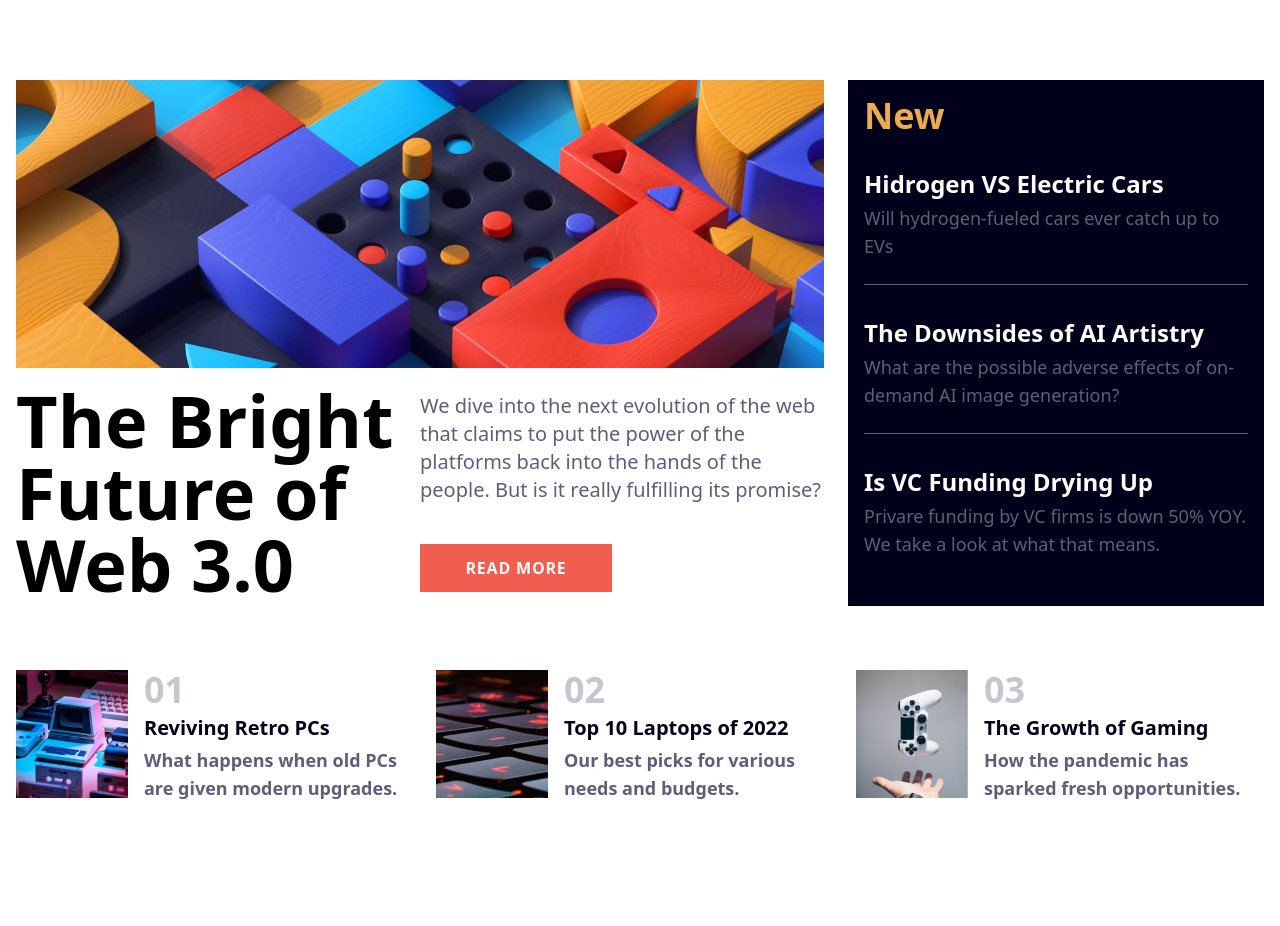
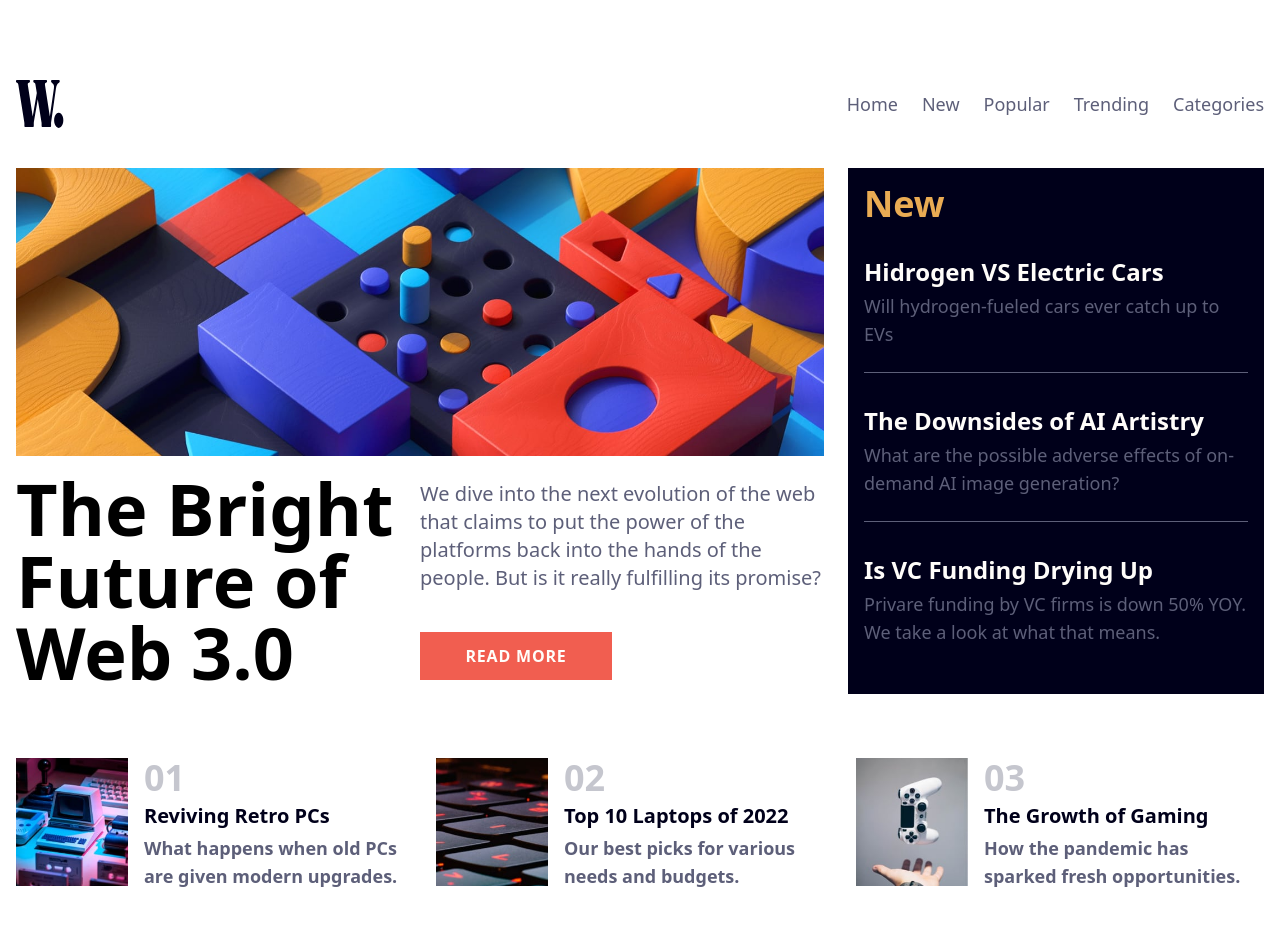
Before and after one commit to HenryAprendo/news-homepage, an Angular app: page / in a window 1280 px wide. Shown: the top 926 px of the page. Before the commit the page ends 894 px from the top, so only its background shows below. Built offline with nearby package versions, Linux system fonts and the light colour scheme.

Commit message:
Maquetación y estilos al header

```diff
--- a/src/app/app.component.html
+++ b/src/app/app.component.html
@@ -1,6 +1,25 @@
 <div class="px-4 py-20 ">
   <div class="w-auto mx-auto md:max-w-4xl xl:max-w-7xl">
-    <header></header>
+    <header class="w-full h-16 mb-4 xl:mb-6">
+      <nav class="flex justify-between">
+        <div class="w-10 h-10 xl:w-12 xl:h-12">
+          <img class="w-full h-full" src="./../assets/images/logo.svg" alt="logo">
+        </div>
+        <div class="flex items-center">
+          <ul class="hidden text-dark-grayish-blue sm:flex gap-x-6 xl:text-lg">
+            <li>Home</li>
+            <li>New</li>
+            <li>Popular</li>
+            <li>Trending</li>
+            <li>Categories</li>
+          </ul>
+          <div class="ml-2 sm:hidden ">
+            <img src="./../assets/images/icon-menu.svg" alt="icon menu">
+          </div>
+        </div>
+      </nav>
+    </header>
+
     <main>
       <div>
         <section class=" flex flex-col md:flex-row md:gap-x-6 md:mb-16">
```
